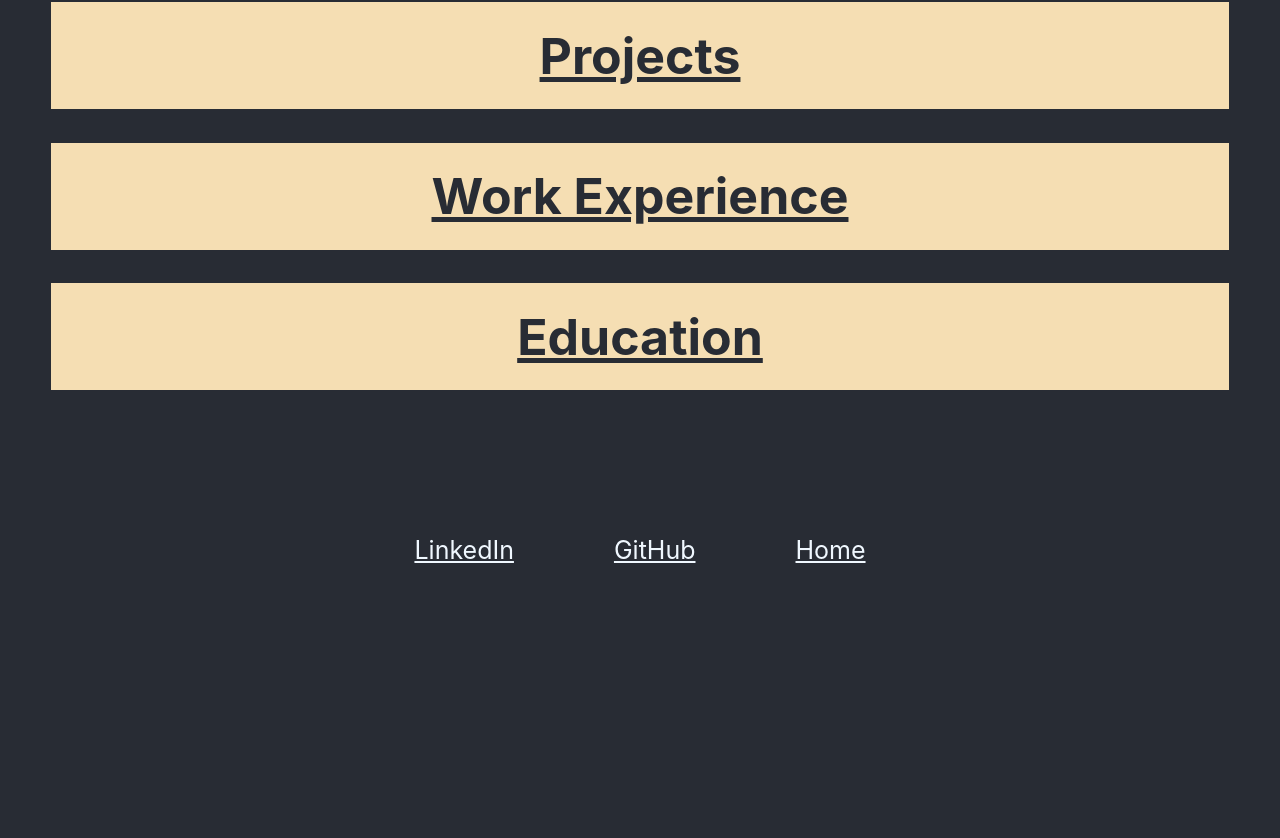
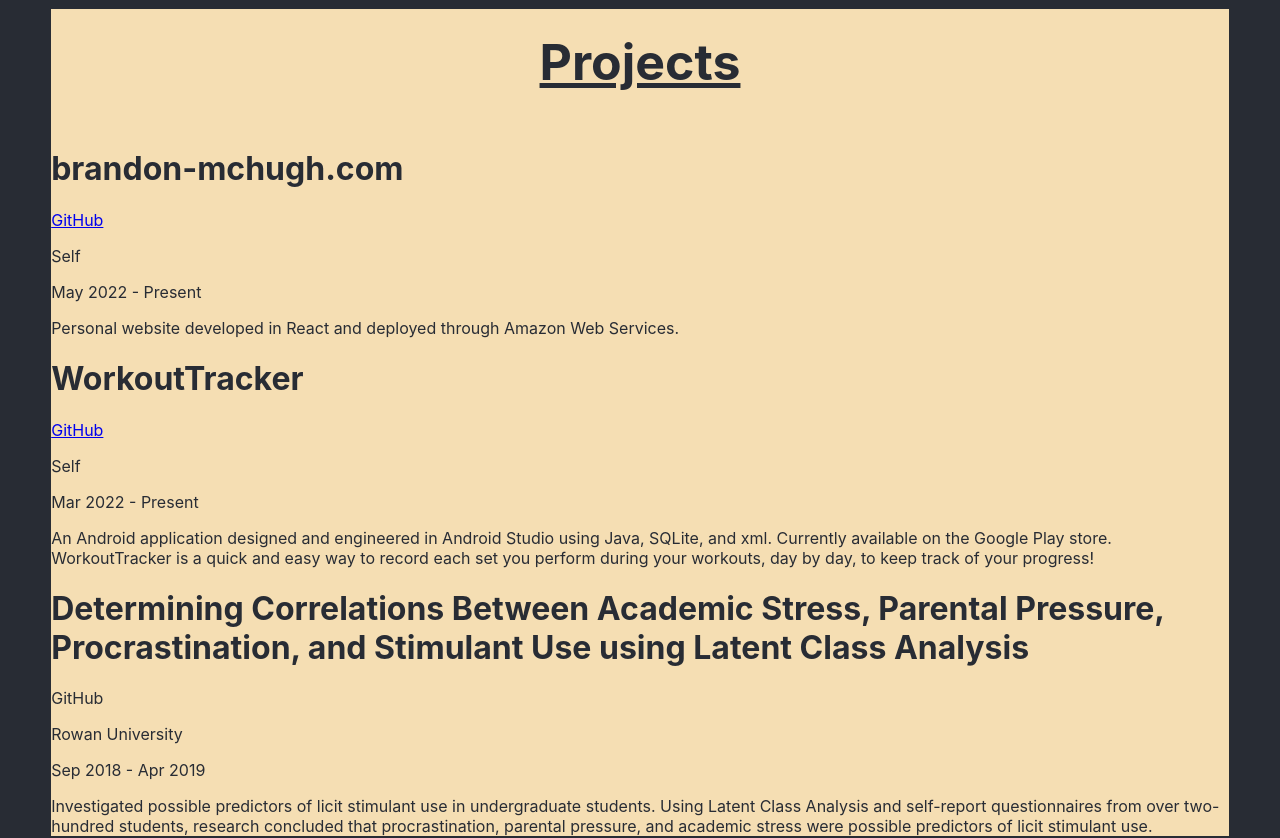
Before and after one commit to brandmch/brandon-mchugh.com, a React (Create React App) app: page / in a window 1280 px wide. Shown: the part 1222-2060 px from the top of the page. Before the commit the page ends 1812 px from the top, so only its background shows below. Built offline with nearby package versions, Linux system fonts and the light colour scheme.

Commit message:
projects populated

```diff
--- a/src/App.css
+++ b/src/App.css
@@ -46,7 +46,7 @@ body {
 @import url('https://fonts.googleapis.com/css2?family=Fraunces:wght@900&display=swap');
 
 header {
-  height: 125vh;
+  height: 100vh;
 }
 
 .container {
@@ -146,14 +146,6 @@ header {
   font-family: -apple-system, BlinkMacSystemFont, "Segoe UI", Helvetica, Arial, sans-serif, "Apple Color Emoji", "Segoe UI Emoji";
 }
 
-/* .section .left_column {
-  background-color: wheat;
-  width: 30%;
-  margin-left: 3%;
-  color: #282c34;
-  text-align: center;
-} */
-
 .sections_h1 {
   font-size: 50px;
   padding-top: 2%;
@@ -161,7 +153,9 @@ header {
   text-decoration: underline;
 }
 
+/* Change skills margin-top to increase size of bottom */
 .skills {
+  margin-top: 30vh;
   background-color: wheat;
   color: #282c34;
 }
@@ -200,7 +194,38 @@ header {
   margin-bottom: 2%;
 }
 
-.footer {
+
+/* PROJECTS */
+
+.projectContainer {
+  text-align: left;
+}
+
+
+
+
+
+
+
+
+
+
+
+
+
+
+
+
+
+
+
+
+
+
+
+
+
+/* .footer {
   color: aliceblue;
   display: inline-flex;
   column-gap: 100px;
@@ -217,7 +242,7 @@ header {
 
 .footer>a:hover {
   color: blueviolet;
-}
+} */
 
 
 
--- a/src/Components/About_Me/about_me.js
+++ b/src/Components/About_Me/about_me.js
@@ -14,8 +14,8 @@ export default function About_Me() {
                 <div class="container container_solid resume container_image">
                     <div class="title_wrapper">
                         <div className="links">
-                            <a href="https://www.linkedin.com/in/mchugh-brandon/" target="_blank">LinkedIn</a>
-                            <a href="https://github.com/brandmch" target="_blank">GitHub</a>
+                            <a href="https://www.linkedin.com/in/mchugh-brandon/" target="_blank" rel="noreferrer">LinkedIn</a>
+                            <a href="https://github.com/brandmch" target="_blank" rel="noreferrer">GitHub</a>
                             <a href="/">Home</a>
                         </div>
                         <h1>Brandon Lloyd McHugh</h1>
@@ -30,13 +30,13 @@ export default function About_Me() {
                 <Education />
             </div>
 
-            <div className="text-align">
+            {/* <div className="text-align">
                 <div className="footer">
                     <a href="https://www.linkedin.com/in/mchugh-brandon/" target="_blank">LinkedIn</a>
                     <a href="https://github.com/brandmch" target="_blank">GitHub</a>
                     <a href="/">Home</a>
                 </div>
-            </div>
+            </div> */}
         </div>
     )
 }
--- a/src/Components/About_Me/projects.js
+++ b/src/Components/About_Me/projects.js
@@ -1,9 +1,32 @@
 import React from 'react';
+import Project_Container from './projects_container';
 
 export default function Projects() {
     return (
         <div className='projects'>
             <h1 className='sections_h1'>Projects</h1>
+            <Project_Container
+                projectName="brandon-mchugh.com"
+                github="https://github.com/brandmch/brandon-mchugh.com"
+                date="May 2022 - Present"
+                description="Personal website developed in React and deployed through Amazon Web Services."
+                organization="Self"
+            />
+            <Project_Container
+                projectName="WorkoutTracker"
+                github="https://github.com/brandmch/WorkoutTracker"
+                date="Mar 2022 - Present"
+                description="An Android application designed and engineered in Android Studio using Java, SQLite, and xml.
+                Currently available on the Google Play store. WorkoutTracker is a quick and easy way to record each set you perform during your workouts, day by day, to keep track of your progress!"
+                organization="Self"
+            />
+            <Project_Container
+                projectName="Determining Correlations Between Academic Stress, Parental Pressure, Procrastination, and Stimulant Use using Latent Class Analysis"
+                date="Sep 2018 - Apr 2019"
+                description="Investigated possible predictors of licit stimulant use in undergraduate students. Using Latent Class Analysis and self-report questionnaires from over two-hundred students, research concluded that procrastination, parental pressure, and academic stress were possible predictors of licit stimulant use. "
+                organization="Rowan University"
+            />
+
         </div>
     )
 }
--- /dev/null
+++ b/src/Components/About_Me/projects_container.js
@@ -0,0 +1,14 @@
+import React from "react";
+
+export default function Project_Container(props) {
+    // props: projectName, github, date, description, organization
+    return (
+        <div className="projectContainer">
+            <h1>{props.projectName}</h1>
+            <a href={props.github} target="_blank" rel="noreferrer">GitHub</a>
+            <p>{props.organization}</p>
+            <p>{props.date}</p>
+            <p>{props.description}</p>
+        </div>
+    )
+}
```
